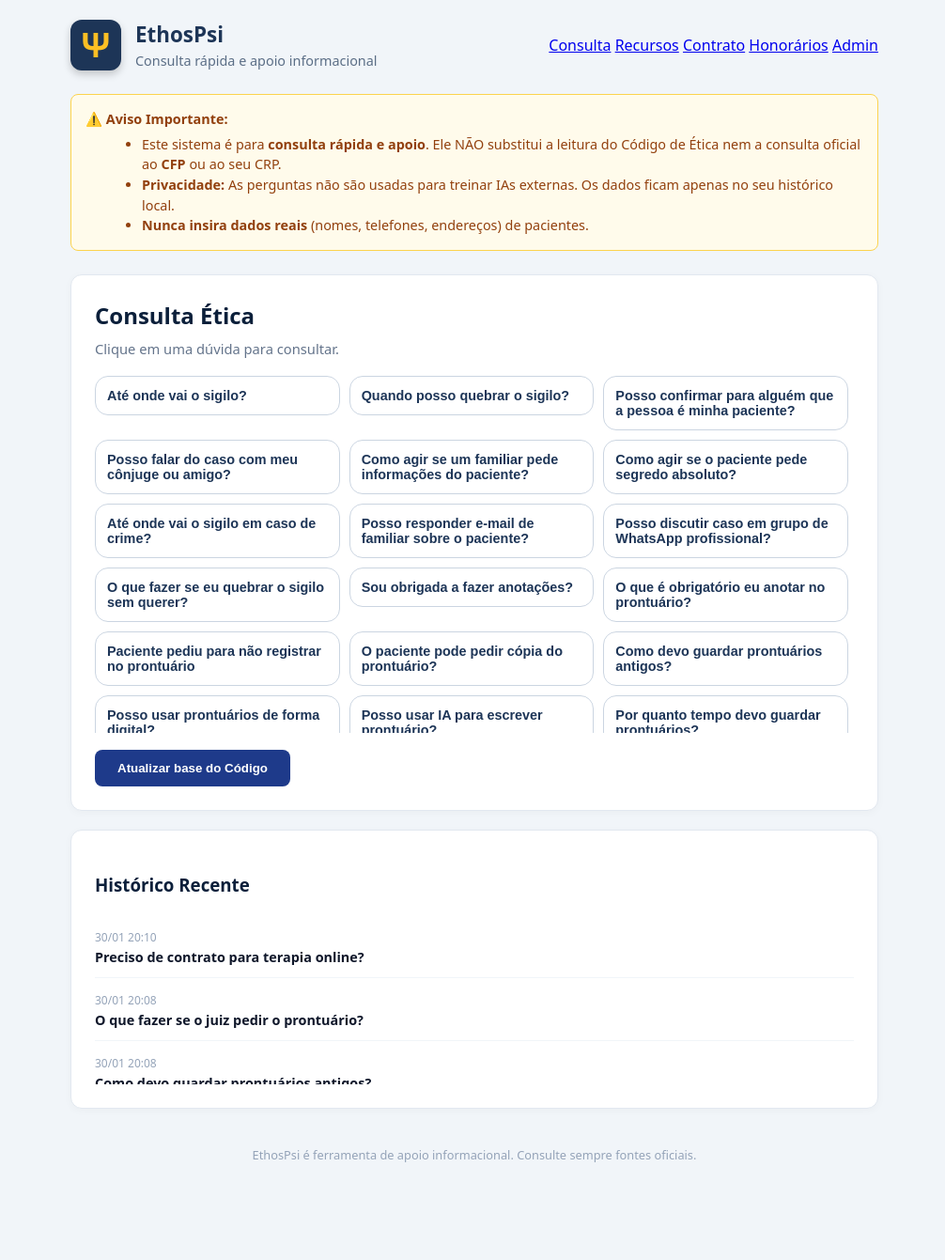
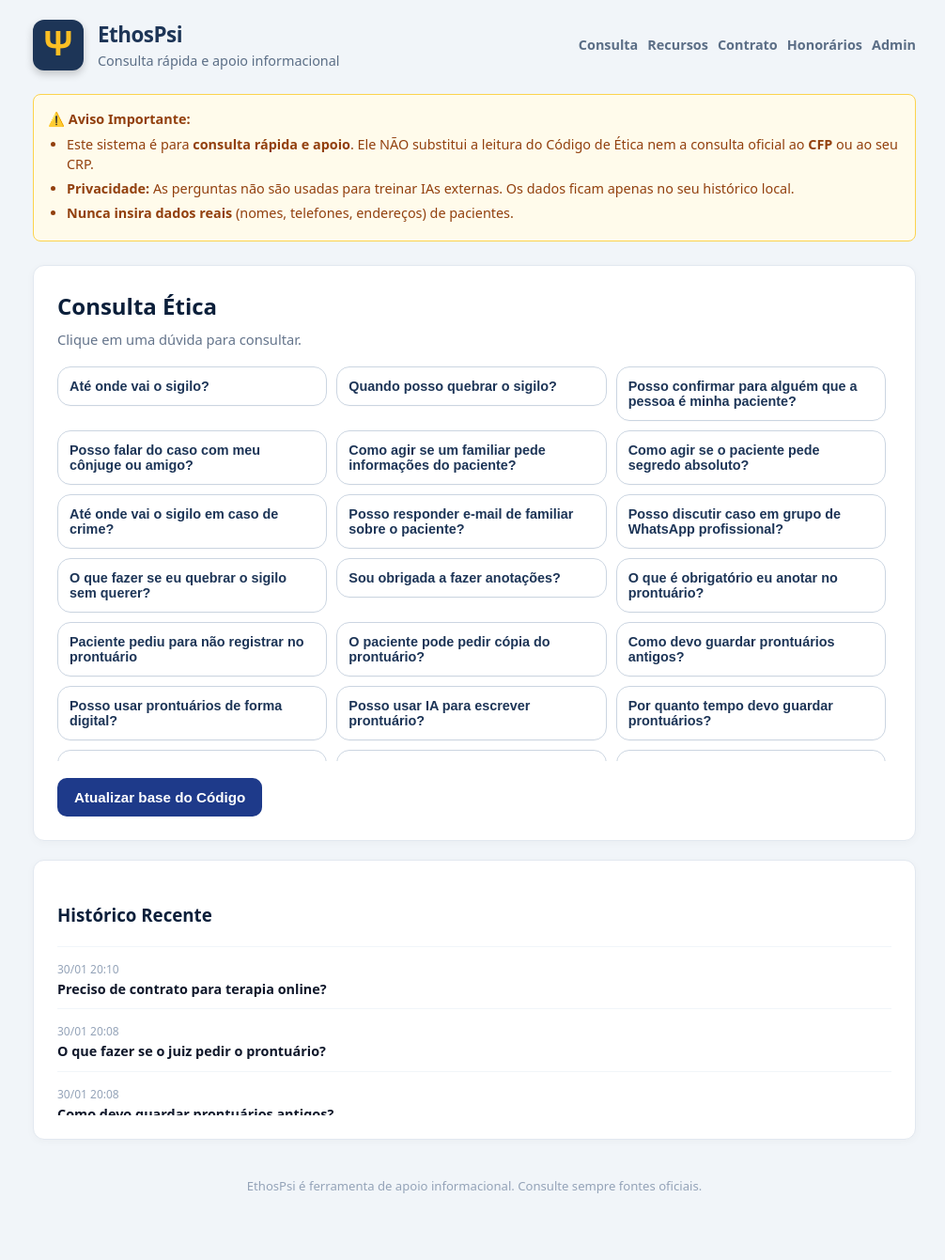
Before and after one commit to sabrinaandraderocha-cmyk/ethospsi, a Flask app: page / in a window 1280 px wide. Shown: the top 1341 px of the page at 94% size, without its empty margins (135-1141 px from the left). Run offline with Flask 3, Linux system fonts and the light colour scheme; data comes from the database, SQL or seed files in the repository.

Commit message:
Update style.css

```diff
--- a/static/style.css
+++ b/static/style.css
@@ -4,7 +4,6 @@
   --text: #0b1f3a;
   --muted: #5b6e86;
 
-  /* Identidade visual */
   --navy-dark: #1d3557;
   --navy: #1e3a8a;
   --gold: #fbbf24;
@@ -15,7 +14,6 @@
 }
 
 * { box-sizing: border-box; }
-
 body {
   margin: 0;
   font-family: ui-sans-serif, system-ui, sans-serif;
@@ -24,60 +22,49 @@ body {
   line-height: 1.5;
 }
 
-.container {
-  max-width: 900px;
-  margin: 0 auto;
-  padding: 20px;
-}
+.container { max-width: 980px; margin: 0 auto; padding: 20px; }
 
 /* HEADER */
-.topbar {
-  display: flex;
-  align-items: center;
-  justify-content: space-between;
-  margin-bottom: 25px;
-}
-
-.brand {
-  display: flex;
-  align-items: center;
-  gap: 15px;
-}
+.topbar { display: flex; align-items: center; justify-content: space-between; margin-bottom: 25px; gap: 12px; flex-wrap: wrap; }
+.brand { display: flex; align-items: center; gap: 15px; }
 
 .logo-symbol {
   width: 54px;
   height: 54px;
-  background: var(--navy-dark);
-  color: var(--gold);
-  border-radius: 12px;
   display: flex;
   align-items: center;
   justify-content: center;
+  background: var(--navy-dark);
+  border-radius: 12px;
   font-size: 2.2rem;
   font-weight: 800;
+  color: var(--gold);
+  line-height: 1;
+  padding-bottom: 4px;
   box-shadow: 0 4px 8px rgba(0,0,0,0.2);
 }
 
-.brand-text h1 {
-  margin: 0;
-  font-size: 1.4rem;
-  color: var(--navy-dark);
+.brand-text h1 { margin: 0; font-size: 1.4rem; color: var(--navy-dark); letter-spacing: -0.5px; }
+.brand-text p { margin: 0; color: var(--muted); font-size: 0.9rem; }
+
+.nav { display: flex; gap: 10px; flex-wrap: wrap; }
+.navlink {
+  text-decoration: none;
+  color: var(--muted);
+  font-weight: 700;
+  font-size: 0.9rem;
+  transition: 0.2s;
 }
-
-.brand-text p {
-  margin: 0;
-  color: var(--muted);
-  font-size: 0.9rem;
-}
+.navlink:hover { color: var(--navy); }
 
 /* CARDS */
 .card {
   background: white;
   padding: 25px;
   border-radius: 12px;
-  border: 1px solid #e2e8f0;
   box-shadow: 0 2px 10px rgba(0,0,0,0.03);
   margin-bottom: 20px;
+  border: 1px solid #e2e8f0;
 }
 
 /* AVISO ÉTICO */
@@ -90,72 +77,69 @@ body {
   margin-bottom: 25px;
   font-size: 0.9rem;
 }
+.ethical-warning ul { margin: 5px 0 0 20px; padding: 0; }
+.ethical-warning li { margin-bottom: 4px; }
 
-.ethical-warning ul {
-  margin: 5px 0 0 20px;
-}
-
-/* BOTÕES AÇÃO */
+/* BOTÕES */
 .btn-action {
   background: var(--navy);
   color: white;
-  padding: 12px 24px;
+  padding: 12px 18px;
   border: none;
-  border-radius: 8px;
+  border-radius: 10px;
   cursor: pointer;
-  font-weight: 600;
+  font-weight: 700;
+  font-size: 0.95rem;
+  text-decoration: none;
+  display: inline-flex;
+  align-items: center;
+  justify-content: center;
+  gap: 8px;
 }
+.btn-action:hover { opacity: 0.92; }
 
-.btn-action:hover { opacity: 0.9; }
+.btn-row { display: flex; gap: 10px; flex-wrap: wrap; margin-top: 10px; }
 
-/* GRADE DE BOTÕES (100 DÚVIDAS) */
-.quick-questions {
-  max-height: 380px;
+/* QUICK QUESTIONS */
+.quick-questions{
+  max-height: 420px;
   overflow-y: auto;
   padding-right: 6px;
 }
+.quick-questions::-webkit-scrollbar { width: 6px; }
+.quick-questions::-webkit-scrollbar-thumb { background-color: #cbd5e1; border-radius: 3px; }
 
-.quick-grid {
+.quick-grid{
   display: grid;
   grid-template-columns: repeat(2, minmax(0, 1fr));
   gap: 10px;
 }
 
-@media (min-width: 900px) {
-  .quick-grid {
-    grid-template-columns: repeat(3, minmax(0, 1fr));
-  }
+@media (min-width: 900px){
+  .quick-grid{ grid-template-columns: repeat(3, minmax(0, 1fr)); }
 }
 
-.quick-btn {
+.quick-btn{
   width: 100%;
   text-align: left;
-  padding: 12px;
+  padding: 12px 12px;
   border-radius: 14px;
   border: 1px solid #cbd5e1;
-  background: white;
+  background: rgba(255,255,255,0.95);
   color: var(--navy-dark);
   font-size: 0.9rem;
-  font-weight: 700;
+  font-weight: 800;
   cursor: pointer;
   transition: all 0.2s;
+  box-shadow: 0 1px 0 rgba(0,0,0,0.02);
 }
-
-.quick-btn:hover {
+.quick-btn:hover{
   background: var(--navy);
   color: white;
+  border-color: var(--navy);
   transform: translateY(-1px);
 }
-
-/* RESPOSTA */
-.answer-container {
-  margin-top: 30px;
-  padding: 25px;
-  background: white;
-  border-radius: 12px;
-  border-left: 6px solid var(--navy);
-  box-shadow: 0 10px 25px rgba(0,0,0,0.05);
-}
+.quick-btn:active{ transform: translateY(0); }
 
 /* HISTÓRICO */
 .history-list {
@@ -164,28 +148,145 @@ body {
   margin: 0;
   max-height: 180px;
   overflow-y: auto;
+  border-top: 1px solid #f1f5f9;
+}
+.history-list::-webkit-scrollbar { width: 6px; }
+.history-list::-webkit-scrollbar-thumb { background-color: #cbd5e1; border-radius: 3px; }
+
+/* RESPOSTA */
+.answer-container {
+  margin-top: 30px;
+  padding: 25px;
+  background: white;
+  border: 1px solid #e2e8f0;
+  border-radius: 12px;
+  border-left: 6px solid var(--navy);
+  box-shadow: 0 10px 25px rgba(0,0,0,0.05);
+  animation: fadeIn 0.5s ease;
+}
+@keyframes fadeIn { from { opacity: 0; transform: translateY(10px); } to { opacity: 1; transform: translateY(0); } }
+
+.resposta-humanizada h3 { color: var(--navy-dark); margin-top: 0; font-size: 1.2rem; }
+.resposta-humanizada ul { padding-left: 20px; color: #334155; }
+.resposta-humanizada li { margin-bottom: 8px; }
+
+/* ALERT BOXES */
+.alert-box { padding: 15px; border-radius: 8px; margin: 20px 0; font-size: 0.95rem; line-height: 1.5; }
+.alert-box.warning { background: #fee2e2; color: #991b1b; border: 1px solid #fecaca; }
+.alert-box.tip { background: #eff6ff; color: #1e40af; border: 1px solid #dbeafe; }
+
+/* REF CARD */
+.ref-card { background: #f8fafc; border: 1px solid #e2e8f0; padding: 10px; border-radius: 6px; margin-top: 10px; font-size: 0.85rem; color: #64748b; font-style: italic; }
+
+/* FORMS */
+.form-grid{
+  display: grid;
+  grid-template-columns: 1fr;
+  gap: 14px;
+  margin-top: 14px;
+}
+@media (min-width: 980px){
+  .form-grid{ grid-template-columns: 1fr 1fr; }
+}
+.form-card{
+  border: 1px solid #e2e8f0;
+  border-radius: 12px;
+  padding: 16px;
+  background: #ffffff;
+}
+.field{
+  display: flex;
+  flex-direction: column;
+  gap: 6px;
+  margin-top: 10px;
+  font-weight: 700;
+  color: #0f172a;
+}
+.field input, .field select{
+  padding: 10px 12px;
+  border-radius: 10px;
+  border: 1px solid #cbd5e1;
+  font-weight: 600;
+}
+.radio-row{
+  display: flex;
+  gap: 14px;
+  flex-wrap: wrap;
+  margin-top: 8px;
+}
+.radio-row label{
+  font-weight: 700;
+  color: #0f172a;
 }
 
-/* ALERTAS */
-.alert-box {
-  padding: 15px;
-  border-radius: 8px;
-  margin: 20px 0;
+/* Output */
+.copy-row { display: flex; gap: 10px; flex-wrap: wrap; margin: 10px 0; }
+.mono-area{
+  width: 100%;
+  min-height: 420px;
+  border-radius: 12px;
+  border: 1px solid #cbd5e1;
+  padding: 14px;
+  font-family: ui-monospace, SFMono-Regular, Menlo, Monaco, Consolas, "Liberation Mono", "Courier New", monospace;
+  font-size: 0.92rem;
+  line-height: 1.45;
+  white-space: pre;
 }
 
-.alert-box.warning {
-  background: #fee2e2;
-  color: #991b1b;
+/* Resources */
+.resource-grid{
+  display: grid;
+  grid-template-columns: 1fr;
+  gap: 14px;
+  margin-top: 14px;
 }
+@media (min-width: 980px){
+  .resource-grid{ grid-template-columns: 1fr 1fr; }
+}
+.resource-card{
+  border: 1px solid #e2e8f0;
+  border-radius: 12px;
+  padding: 16px;
+  background: #ffffff;
+}
+.muted-block{ margin-top: 10px; color:#64748b; font-size:0.9rem; }
+.muted-inline{ color:#94a3b8; margin: 0 8px; }
 
-.alert-box.tip {
+/* Results */
+.result-grid{
+  display: grid;
+  grid-template-columns: 1fr;
+  gap: 12px;
+  margin-top: 12px;
+}
+@media (min-width: 980px){
+  .result-grid{ grid-template-columns: 1fr 1fr 1fr 1fr; }
+}
+.result-card{
+  border: 1px solid #e2e8f0;
+  border-radius: 12px;
+  padding: 14px;
+  background: #ffffff;
+}
+.result-card.highlight{
+  border-left: 6px solid var(--navy);
+}
+.result-card .k{ color:#64748b; font-weight: 800; font-size: 0.85rem; }
+.result-card .v{ color:#0f172a; font-weight: 900; font-size: 1.2rem; margin-top: 6px; }
+
+.callout{
   background: #eff6ff;
+  border: 1px solid #dbeafe;
+  border-radius: 12px;
+  padding: 12px 14px;
+  margin: 12px 0 0 0;
   color: #1e40af;
+  font-weight: 700;
 }
+.callout a{ color: #1e3a8a; font-weight: 900; text-decoration: none; }
+.callout a:hover{ text-decoration: underline; }
 
-footer {
-  text-align: center;
-  font-size: 0.8rem;
-  color: #94a3b8;
-  margin-top: 40px;
-}
+/* Flash */
+.flash { padding: 15px; margin-bottom: 20px; border-radius: 8px; background: #dcfce7; color: #166534; border: 1px solid #bbf7d0; }
+
+footer { text-align: center; font-size: 0.82rem; color: #94a3b8; margin-top: 40px; }
```
